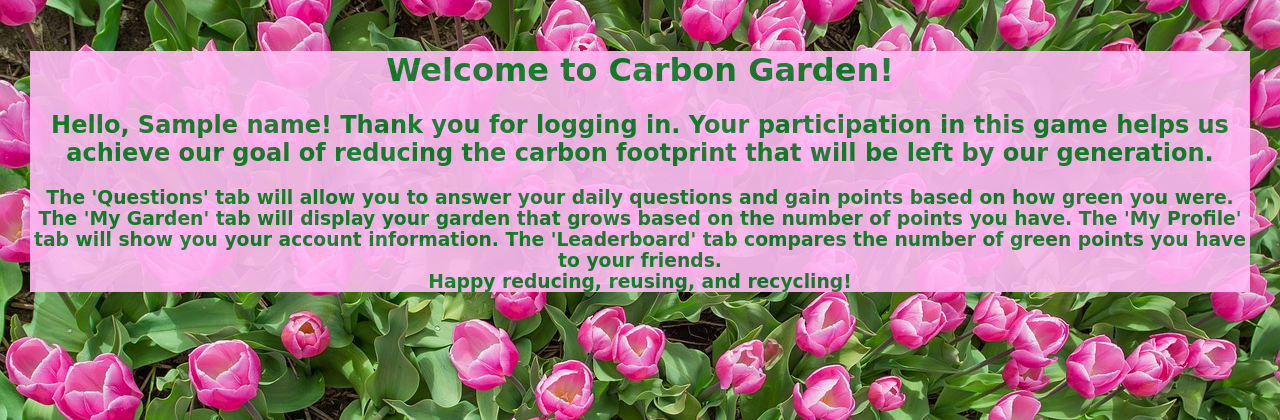
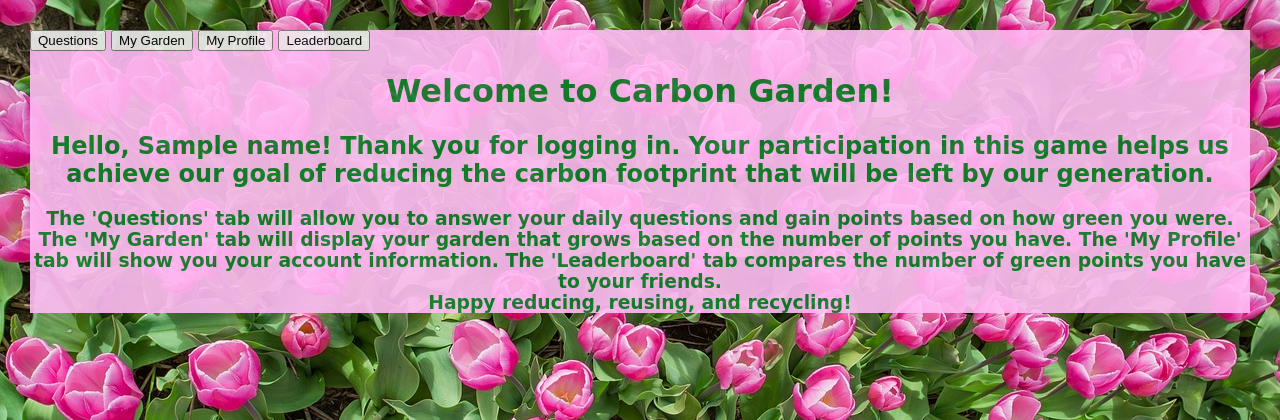
Before and after one commit to komal15/hackcmu, a Python web app: template carbongarden/templates/welcome.html in a window 1280 px wide. Shown: the top 420 px of the page. Run offline with Jinja, Linux system fonts and the light colour scheme; the template is opened without the code that fills it: most values are stand-ins (such as "Sample title", 1, 10 or a date in 2020).

Commit message:
Buttons on Welcome

```diff
--- a/carbongarden/templates/welcome.html
+++ b/carbongarden/templates/welcome.html
@@ -8,6 +8,10 @@
   <body>
     <div class = "questions">
     <body style="margin:20px;padding:10px">
+    <button type="button">Questions</button>
+    <button type="button">My Garden</button>
+    <button type="button">My Profile</button>
+    <button type="button">Leaderboard</button>
     <h1> <center> Welcome to Carbon Garden! </center> </h1>
     <h2> <center> Hello, {{ name}}! Thank you for logging in. Your participation in
     this game helps us achieve our goal of reducing the carbon footprint
```
